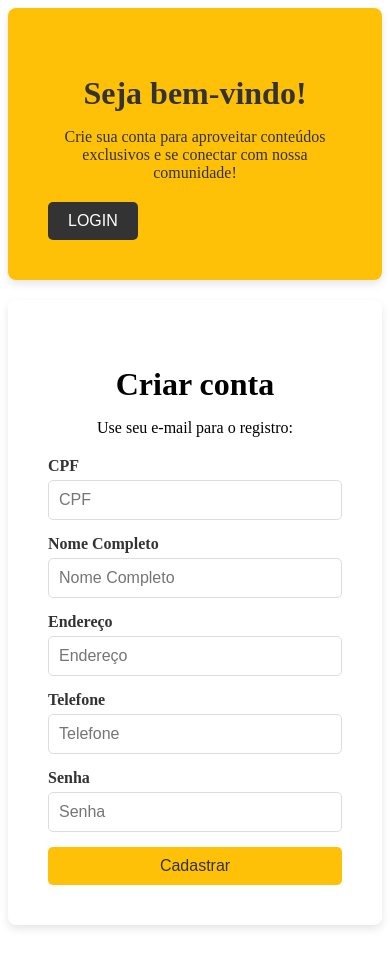
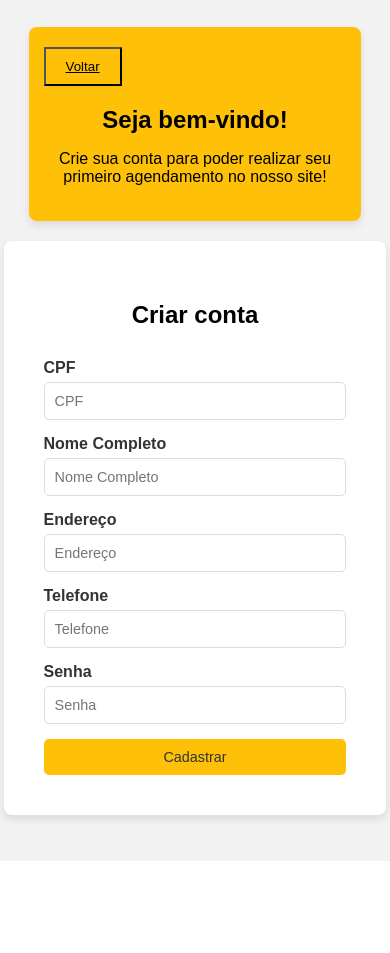
Before and after one commit to TheWithOutForest/SiteOficial, a PHP site: page /cadastro_cliente.php in a window 390 px wide. After the commit the page ends 861 px from the top, so only its background shows below. Run offline with PHP 8.4, Linux system fonts and the light colour scheme.

Commit message:
Add files via upload

```diff
--- a/cadastro_cliente.php
+++ b/cadastro_cliente.php
@@ -66,10 +66,9 @@ $conn->close();
         <!-- Painel esquerdo com mensagem de boas-vindas -->
         <aside class="left-panel">
             <div class="welcome-message">
+                <a href="index.php"><button class="btn-voltar">Voltar</button></a>
                 <h2>Seja bem-vindo!</h2>
-                <p>Crie sua conta para aproveitar conteúdos exclusivos e se conectar com nossa comunidade!</p>
-                <a href="login.php">
-                    <button class="btn-signin">LOGIN</button>
+                <p class="msgcrie">Crie sua conta para poder realizar seu primeiro agendamento no nosso site!</p>
                 </a>
             </div>
         </aside>
@@ -77,7 +76,6 @@ $conn->close();
         <!-- Painel direito com formulário de cadastro -->
         <section class="right-panel">
             <h2 class="txtlogin">Criar conta</h2>
-            <p>Use seu e-mail para o registro:</p>
 
             <form action="#" method="POST">
                 <div class="input-group">
@@ -109,7 +107,7 @@ $conn->close();
 
                 <!-- Botão para redirecionar após sucesso -->
                 <?php if (isset($success) && $success): ?>
-                    <a href="index.php" class="btn-voltar">Ir Para a Página Inicial</a>
+                    <a href="login.php" class="btn-voltar">Ir Para a Tela de Login</a>
                 <?php endif; ?>
             </form>
         </section>
--- a/css/cadastro.css
+++ b/css/cadastro.css
@@ -1,42 +1,54 @@
 /* Container principal */
+body{
+  background-color: #f2f2f2;
+  font-family: 'Arial', sans-serif;
+}
+
 .container {
-  display: flex;
+  display: grid ;
   justify-content: space-between;
-  align-items: stretch;
-  min-height: 100vh;
+  align-items: center;
+  min-height: 30vh;
   margin: 0;
   padding: 0;
   box-sizing: border-box;
+  padding-left: 33%;
+  padding-top: 2%;
 }
 
 /* Painel esquerdo */
 .left-panel {
   flex: 1;
   background-color: #FFC107;
-  color: #333;
+  color: black;
   display: flex;
   flex-direction: column;
   justify-content: center;
   align-items: center;
-  padding: 40px;
+  padding: 15px;
   border-radius: 8px 0 0 8px;
   box-shadow: 0 4px 8px rgba(0, 0, 0, 0.1);
 }
 
 .welcome-message h2 {
   margin-bottom: 15px;
-  font-size: 2rem;
+  font-size: 2.4rem;
   text-align: center;
 }
 
 .welcome-message p {
   margin-bottom: 20px;
-  font-size: 1rem;
+  font-size: 1.2rem;
   text-align: center;
 }
 
+.welcome-message a{
+  color: black;
+
+}
+
 .btn-signin {
-  background-color: #333;
+  background-color: black;
   color: #FFF;
   border: none;
   padding: 10px 20px;
@@ -60,8 +72,8 @@
 }
 
 .right-panel h2 {
-  margin-bottom: 15px;
-  font-size: 2rem;
+  margin-bottom: 30px;
+  font-size: 2.4rem;
   text-align: center;
 }
 
@@ -117,20 +129,20 @@
 
 .message {
   margin-top: 10px;
-  color: #FF0000;
+  color: black;
   font-size: 0.9rem;
 }
 
 .btn-voltar {
   display: block;
-  margin-top: 20px;
+  margin-top: 5px;
   text-align: center;
-  color: #333;
+  color: black;
   text-decoration: none;
   background-color: #FFC107;
-  padding: 8px 16px;
-  border-radius: 5px;
-  border: 1px solid #ddd;
+  padding: 10px 20px;
+  border: 1px 1px;
+  cursor: pointer;
   transition: background-color 0.3s;
 }
 
@@ -139,15 +151,67 @@
 }
 
 /* Responsividade */
-@media (max-width: 768px) {
+@media (max-width: 1024px) {
+  /* Ajuste geral para telas médias */
   .container {
-      flex-direction: column;
+      padding-left: 20%;
+      padding-top: 5%;
   }
 
   .left-panel,
   .right-panel {
       flex: 1;
-      margin-bottom: 20px;
       border-radius: 8px;
   }
 }
+
+@media (max-width: 768px) {
+  /* Layout em colunas para telas pequenas */
+  .container {
+      display: flex;
+      flex-direction: column;
+      align-items: center;
+      justify-content: center;
+      padding-left: 0;
+      padding-top: 5%;
+  }
+
+  .left-panel,
+  .right-panel {
+      width: 90%;
+      border-radius: 8px;
+      margin-bottom: 20px;
+  }
+
+  .btn-signup,
+  .btn-signin {
+      width: 100%;
+  }
+}
+
+@media (max-width: 480px) {
+  /* Ajuste para telas muito pequenas (smartphones) */
+  .container {
+      padding: 5%;
+  }
+
+  .left-panel h2,
+  .right-panel h2 {
+      font-size: 1.5rem;
+  }
+
+  .left-panel p,
+  .right-panel p {
+      font-size: 1rem;
+  }
+
+  .btn-signin,
+  .btn-signup {
+      font-size: 0.9rem;
+      padding: 10px;
+  }
+
+  .input-group input {
+      font-size: 0.9rem;
+  }
+}
--- a/css/login.css
+++ b/css/login.css
@@ -45,7 +45,7 @@ body {
 }
 
 .btn-voltar:hover {
-  background-color: #FFC107;
+  background-color: #e0a800;
 }
 
 /* Título do formulário */
@@ -124,7 +124,7 @@ h2 {
 }
 
 .btn-login:hover {
-  background-color: #FFC107;
+  background-color: #e0a800;
 }
 
 .logintexto{
```
Also changed, not shown: login.php (+6 -24 lines).
